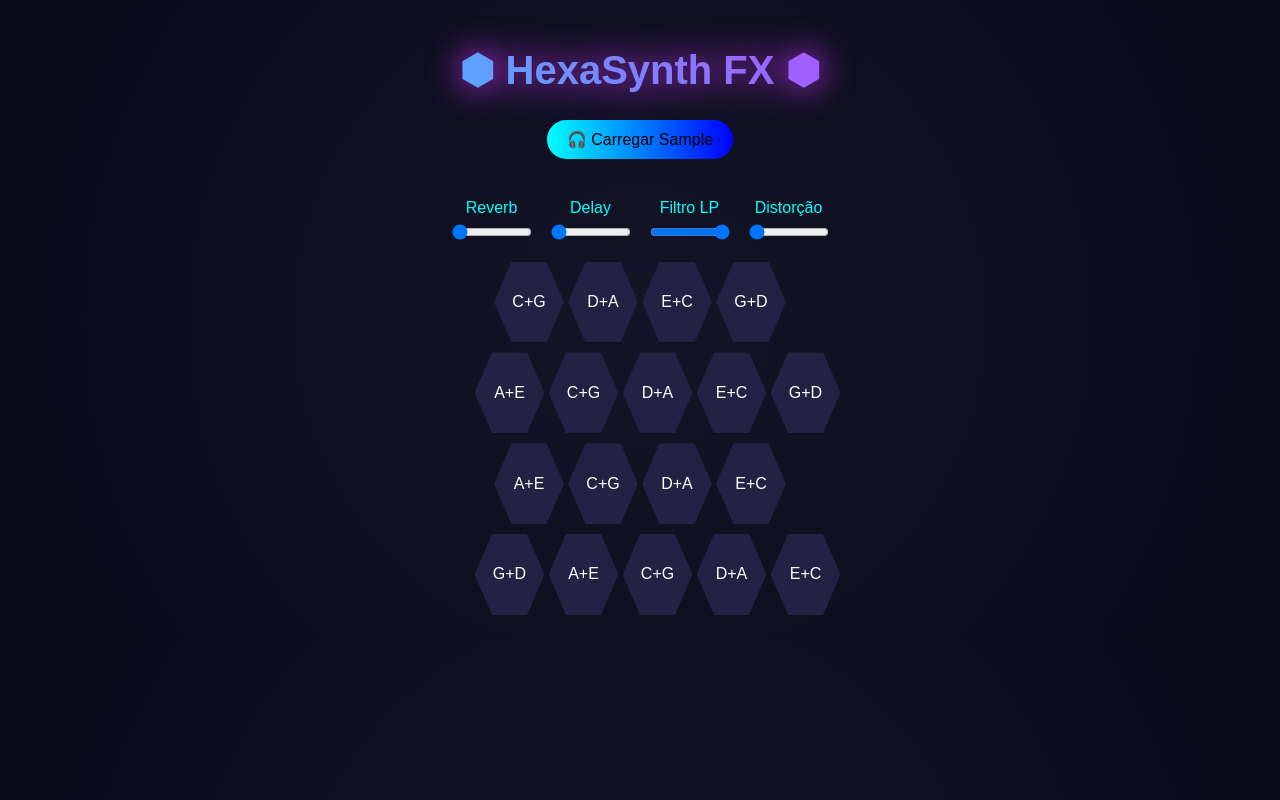
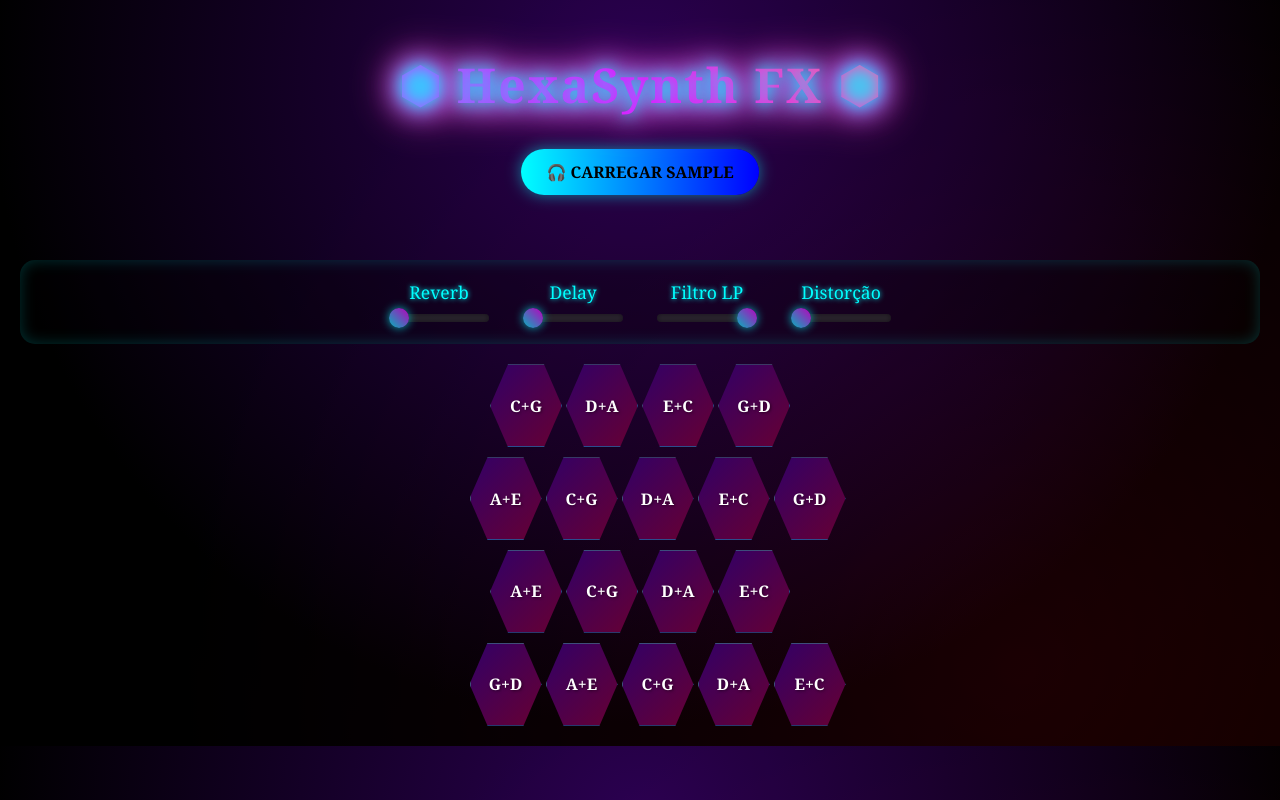
Before and after one commit to estudioporta19/Harmonia, a plain HTML site: page index.html in a window 1280 px wide. Drawn offline with Linux system fonts and the light colour scheme; no server answers.

Commit message:
Update index.html

```diff
--- a/index.html
+++ b/index.html
@@ -9,50 +9,131 @@
   --hex-size: 70px;
 }
 body {
-  background: radial-gradient(circle, #141428, #090918);
-  color: white; font-family: sans-serif;
+  /* Estilo do corpo com gradientes e cores Dalí-escas */
+  background: radial-gradient(circle at 50% 10%, #2a0050, #000000 70%),
+              radial-gradient(circle at 80% 90%, #50002a, #000000 70%),
+              linear-gradient(135deg, #000033, #330000);
+  background-blend-mode: screen, overlay, multiply;
+  color: white;
+  font-family: 'Georgia', serif; /* Fonte com mais personalidade */
   text-align: center; margin: 0; padding: 20px;
+  overflow: hidden;
 }
 h1 {
-  font-size: 2.5em;
-  background: linear-gradient(45deg,#0ff,#f0f);
-  -webkit-background-clip: text; color: transparent;
-  animation: glow 2s alternate infinite;
+  /* Título com brilho e gradiente vibrante */
+  font-size: 3em;
+  background: linear-gradient(45deg, #00ffff, #ff00ff, #ffff00);
+  -webkit-background-clip: text;
+  color: transparent;
+  animation: glow 3s alternate infinite ease-in-out;
+  text-shadow: 0 0 15px rgba(0, 255, 255, 0.7), 0 0 30px rgba(255, 0, 255, 0.7);
+  letter-spacing: 2px;
 }
-@keyframes glow { from{filter:drop-shadow(0 0 5px #0ff)}
-                   to{filter:drop-shadow(0 0 20px #f0f);} }
+@keyframes glow {
+  from { filter: drop-shadow(0 0 8px #00ffff) drop-shadow(0 0 15px #ff00ff); }
+  to { filter: drop-shadow(0 0 15px #ff00ff) drop-shadow(0 0 25px #ffff00); }
+}
 
 .grid { display:flex;flex-direction:column;align-items:center;gap:10px; margin-top:20px; }
 .hex-row { display:flex; gap:4px; }
 .hex {
+  /* Estilo dos hexágonos com gradiente, borda e transições aprimoradas */
   width:var(--hex-size); height:calc(var(--hex-size)*1.1547);
-  background:#222244; clip-path:polygon(25% 0,75% 0,100% 50%,75% 100%,25% 100%,0 50%);
+  background: linear-gradient(135deg, #330066, #660033);
+  clip-path:polygon(25% 0,75% 0,100% 50%,75% 100%,25% 100%,0 50%);
   display:flex;align-items:center;justify-content:center;
   cursor:pointer; position:relative;
-  box-shadow:0 0 5px #000;
-  transition:transform .2s,filter .2s, box-shadow .2s;
+  box-shadow:0 0 10px rgba(0,0,0,0.8);
+  border: 1px solid rgba(0, 255, 255, 0.3);
+  transition:transform .3s ease-out, filter .3s ease-out, box-shadow .3s ease-out, background .3s ease-out;
+  font-weight: bold;
+  text-shadow: 1px 1px 3px rgba(0,0,0,0.5);
 }
-.hex:hover { transform:scale(1.1); filter:brightness(1.5) saturate(1.5);
-             box-shadow: 0 0 20px #0ff; }
+.hex:hover {
+  /* Efeito de hover com rotação e brilho intenso */
+  transform:scale(1.15) rotate(5deg);
+  filter:brightness(1.8) saturate(2);
+  box-shadow: 0 0 30px #00ffff, 0 0 50px #ff00ff;
+  background: linear-gradient(135deg, #00ffff, #ff00ff);
+}
 .hex.active::before {
-  content:'';position:absolute;inset:-6px;
-  background:radial-gradient(circle,#0ff 20%,transparent 70%);
-  border-radius:15px;
-  animation:pulse 1s infinite;
+  /* Animação de pulsação mais proeminente */
+  content:'';position:absolute;inset:-8px;
+  background:radial-gradient(circle,#00ffff 20%,transparent 70%);
+  border-radius:20px;
+  animation:pulse 0.8s infinite alternate;
+  opacity: 0.7;
 }
 @keyframes pulse {
-  0%{opacity:0.2;}50%{opacity:0.5;}100%{opacity:0.2;}
+  0%{opacity:0.3; transform: scale(0.8);}
+  50%{opacity:0.6; transform: scale(1.1);}
+  100%{opacity:0.3; transform: scale(0.8);}
 }
-.controls { margin-top:20px; display:flex;justify-content:center;gap:15px; flex-wrap:wrap; }
-.knob-group { display:flex;flex-direction:column;align-items:center;color:#0ff; }
-.knob-group label { margin-bottom:5px; }
-.knob-group input { width:80px; }
+.controls {
+  /* Controles com fundo semi-transparente e sombra interna */
+  margin-top:40px;
+  display:flex;justify-content:center;gap:30px;
+  flex-wrap:wrap;
+  padding: 20px;
+  background: rgba(0, 0, 0, 0.3);
+  border-radius: 15px;
+  box-shadow: inset 0 0 15px rgba(0, 255, 255, 0.2);
+}
+.knob-group {
+  color:#00ffff;
+  text-shadow: 0 0 5px #00ffff;
+  display:flex;flex-direction:column;align-items:center;
+}
+.knob-group label { margin-bottom:8px; font-size: 1.1em; }
+.knob-group input[type="range"] {
+  /* Estilo dos sliders (knobs) */
+  -webkit-appearance: none;
+  width: 100px;
+  height: 8px;
+  background: #333;
+  border-radius: 5px;
+  outline: none;
+  opacity: 0.7;
+  transition: opacity .2s;
+  box-shadow: inset 0 0 5px rgba(0,0,0,0.5);
+}
+.knob-group input[type="range"]:hover {
+  opacity: 1;
+}
+.knob-group input[type="range"]::-webkit-slider-thumb {
+  -webkit-appearance: none;
+  appearance: none;
+  width: 20px;
+  height: 20px;
+  background: linear-gradient(45deg, #00ffff, #ff00ff);
+  border-radius: 50%;
+  cursor: pointer;
+  box-shadow: 0 0 10px #00ffff;
+}
+.knob-group input[type="range"]::-moz-range-thumb {
+  width: 20px;
+  height: 20px;
+  background: linear-gradient(45deg, #00ffff, #ff00ff);
+  border-radius: 50%;
+  cursor: pointer;
+  box-shadow: 0 0 10px #00ffff;
+}
 
-.upload-label { padding:10px 20px; background:linear-gradient(90deg,#0ff,#00f);
-  color:#000; border-radius:20px; cursor:pointer; margin-bottom:20px;
-  display:inline-block; transition:transform .2s;
+.upload-label {
+  /* Estilo do botão de upload com gradiente e sombra luminosa */
+  padding:12px 25px;
+  background:linear-gradient(90deg,#00ffff,#0000ff);
+  color:#000; border-radius:25px;
+  cursor:pointer; margin-bottom:25px;
+  display:inline-block; transition:transform .2s, box-shadow .2s;
+  font-weight: bold;
+  text-transform: uppercase;
+  box-shadow: 0 0 15px rgba(0, 255, 255, 0.5);
 }
-.upload-label:hover { transform:scale(1.05); }
+.upload-label:hover {
+  transform:scale(1.08);
+  box-shadow: 0 0 25px #00ffff, 0 0 40px #0000ff;
+}
 input[type=file] { display:none; }
 </style>
 </head>
@@ -104,21 +185,18 @@ convolverGain.gain.value = 0; // Começa com o reverb desligado
 
 // Conexões da cadeia de efeitos
 master.connect(convolver);
-convolver.connect(convolverGain); // Conecta o convolver ao seu gain
-convolverGain.connect(filter);    // Conecta o gain do convolver ao filtro
+convolver.connect(convolverGain);
+convolverGain.connect(filter);
 
 master.connect(delay);
 delay.connect(delayFB);
 delayFB.connect(delay);
-delay.connect(filter); // Delay também conecta ao filtro
+delay.connect(filter);
 
-master.connect(filter); // Master também conecta diretamente ao filtro (para Dry signal)
+master.connect(filter); // Master também conecta diretamente ao filtro (para sinal dry)
 
 filter.connect(dist);
 dist.connect(ctx.destination);
-// Não conectar master diretamente a ctx.destination se todos os caminhos passarem pelos efeitos
-// Se quiser um sinal 'dry' misturado, mantenha: master.connect(ctx.destination);
-// Mas para o setup atual, todos os sinais passam pelo filtro antes da distorção e saída.
 
 // reverb IR simples
 fetch('https://webaudioapi.com/samples/audio-param/M1073.wav')
@@ -200,7 +278,6 @@ function makeDistCurve(amount){
 
 // knobs listeners
 document.getElementById('reverbKnob').oninput = e=>{
-  // O valor do knob controla o ganho do convolver, misturando o reverb
   convolverGain.gain.value = parseFloat(e.target.value);
 };
 document.getElementById('delayKnob').oninput = e=>{
@@ -222,12 +299,12 @@ function playHex(idx){
 
   // Determinar a linha para o cálculo da oitava
   let row = 0;
-  if (idx >= 4 && idx < 9) row = 1; // Linha 1 (índices 4-8)
-  else if (idx >= 9 && idx < 13) row = 2; // Linha 2 (índices 9-12)
-  else if (idx >= 13) row = 3; // Linha 3 (índices 13-17)
+  if (idx >= 4 && idx < 9) row = 1;
+  else if (idx >= 9 && idx < 13) row = 2;
+  else if (idx >= 13) row = 3;
 
   let noteIdx1 = idx % notesInScale.length;
-  let noteIdx2 = (idx + 3) % notesInScale.length; // Segunda nota, um intervalo fixo
+  let noteIdx2 = (idx + 3) % notesInScale.length;
 
   let midiNote1 = baseMidiNote + (row * 12) + notesInScale[noteIdx1];
   let midiNote2 = baseMidiNote + (row * 12) + notesInScale[noteIdx2];
@@ -240,17 +317,16 @@ function playHex(idx){
     src.playbackRate.value = Math.pow(2, (s - baseMidiNote) / 12); // Transposição
     src.connect(master);
     src.start(ctx.currentTime + i*0.03); // Pequeno atraso para a segunda nota
-    src.stop(ctx.currentTime + ctx.currentTime + 2); // Dura 2 segundos
+    src.stop(ctx.currentTime + 2); // Dura 2 segundos
   });
 }
 
 // Mapeamento de teclas QWERTY para índices dos hexágonos
 const keyToHexMap = {
-    'q': 0, 'w': 1, 'e': 2, 'r': 3, // Primeira linha (4 hexágonos)
-    'a': 4, 's': 5, 'd': 6, 'f': 7, 'g': 8, // Segunda linha (5 hexágonos)
-    'z': 9, 'x': 10, 'c': 11, 'v': 12, // Terceira linha (4 hexágonos)
-    'u': 13, 'i': 14, 'o': 15, 'p': 16, // Quarta linha (4 hexágonos, ajustado para 16)
-    // Se você tiver 5 hexágonos na última linha, adicione 'k': 17
+    'q': 0, 'w': 1, 'e': 2, 'r': 3,
+    'a': 4, 's': 5, 'd': 6, 'f': 7, 'g': 8,
+    'z': 9, 'x': 10, 'c': 11, 'v': 12,
+    'u': 13, 'i': 14, 'o': 15, 'p': 16,
     'k': 17
 };
 
```
